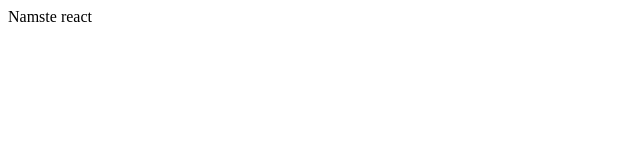
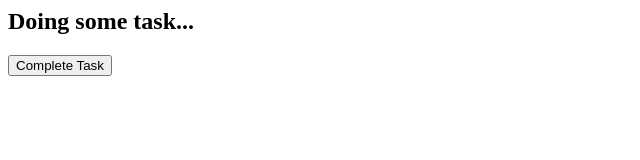
Before and after one commit to shivammalhotra859/my-sub-web-page, a plain HTML site: page index.html in a window 1280 px wide. Shown: the whole page, without its empty margins (0-640 px from the left). Drawn offline with Linux system fonts and the light colour scheme.

Commit message:
Update index.html

```diff
--- a/index.html
+++ b/index.html
@@ -12,6 +12,13 @@
 </script>
 </head>
 <body>
-    <div>Namste react</div>
-</body>
+    <h2>Doing some task...</h2>
+    <button onclick="finishTask()">Complete Task</button>
+
+    <script>
+      function finishTask() {
+        // Send message to parent window
+        window.parent.postMessage("iframe-task-complete", "*");
+      }
+    </script>
 </html>
```
